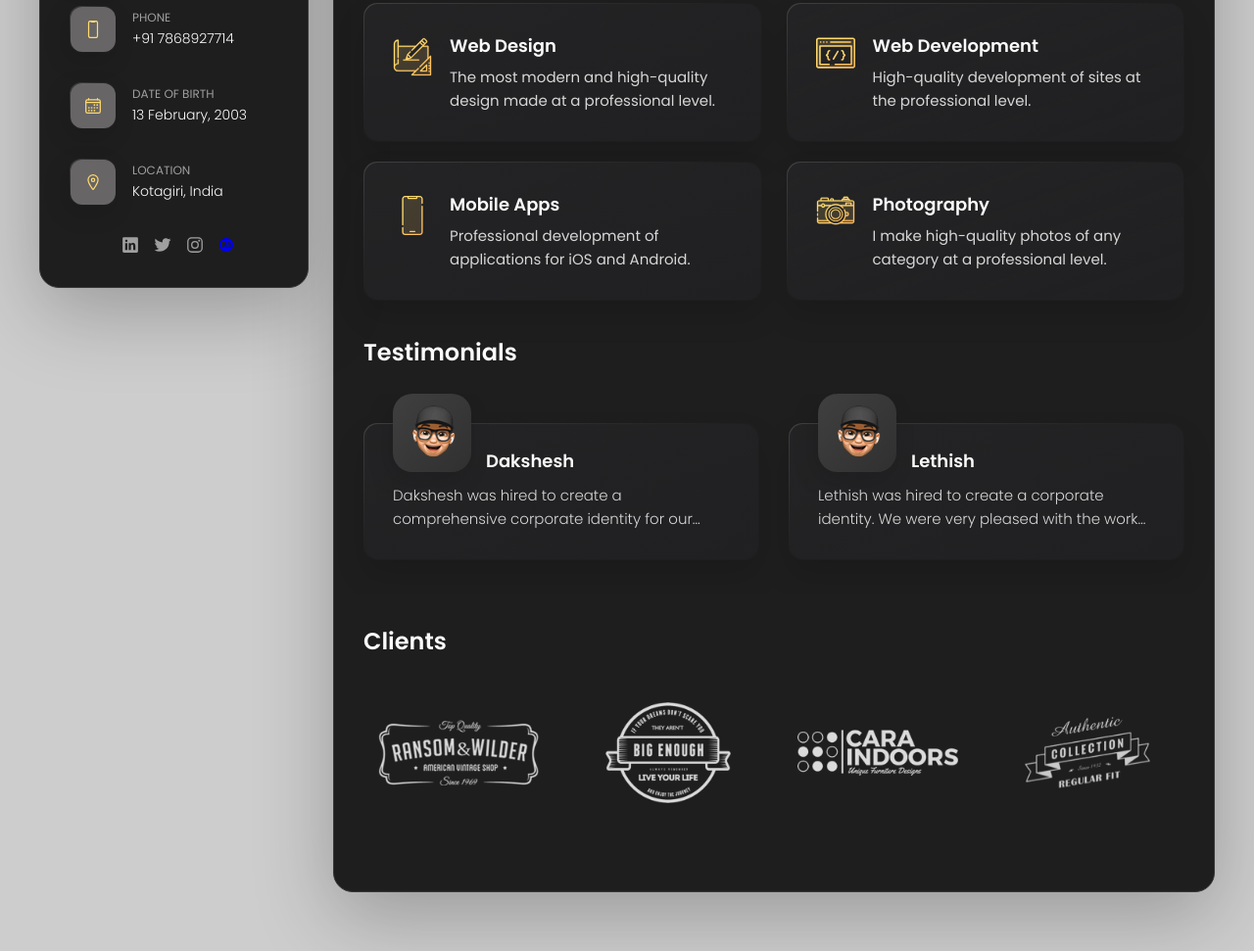
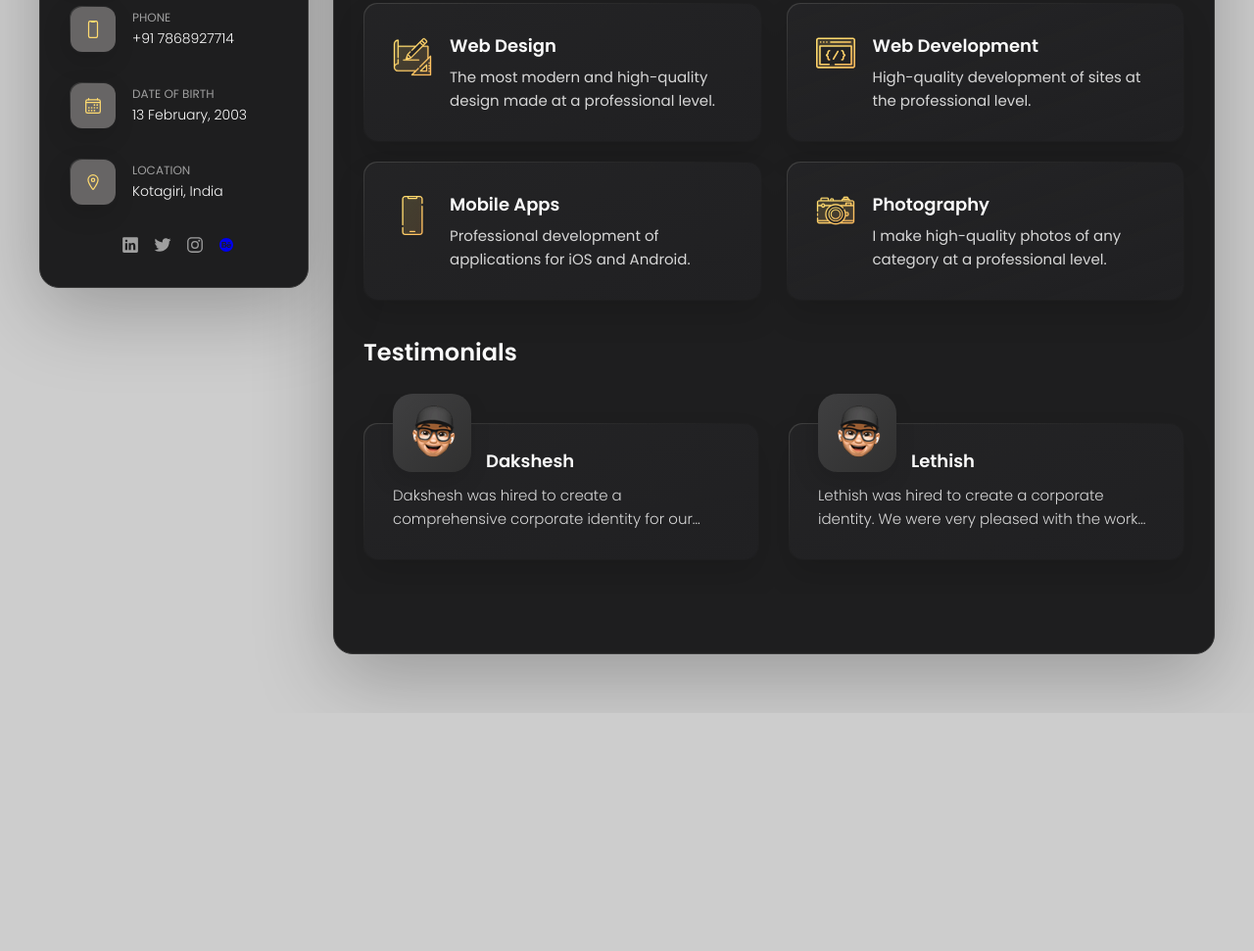
Before and after one commit to GaneshMoorthir/Portfolio, a plain HTML site: page index.html in a window 1280 px wide. Shown: the part 478-1449 px from the top of the page at 98% size. After the commit the page ends 1206 px from the top, so only its background shows below. Drawn offline with nearby package versions, Linux system fonts and the light colour scheme.

Commit message:
Update index.html

```diff
--- a/index.html
+++ b/index.html
@@ -414,51 +414,7 @@ Dakshesh was hired to create a comprehensive corporate identity for our brand, a
           - clients
         -->
 
-        <section class="clients">
 
-          <h3 class="h3 clients-title">Clients</h3>
-
-          <ul class="clients-list has-scrollbar">
-
-            <li class="clients-item">
-              <a href="#">
-                <img src="./assets/images/logo-1-color.png" alt="client logo">
-              </a>
-            </li>
-
-            <li class="clients-item">
-              <a href="#">
-                <img src="./assets/images/logo-2-color.png" alt="client logo">
-              </a>
-            </li>
-
-            <li class="clients-item">
-              <a href="#">
-                <img src="./assets/images/logo-3-color.png" alt="client logo">
-              </a>
-            </li>
-
-            <li class="clients-item">
-              <a href="#">
-                <img src="./assets/images/logo-4-color.png" alt="client logo">
-              </a>
-            </li>
-
-            <li class="clients-item">
-              <a href="#">
-                <img src="./assets/images/logo-5-color.png" alt="client logo">
-              </a>
-            </li>
-
-            <li class="clients-item">
-              <a href="#">
-                <img src="./assets/images/logo-6-color.png" alt="client logo">
-              </a>
-            </li>
-
-          </ul>
-
-        </section>
 
       </article>
 
```
